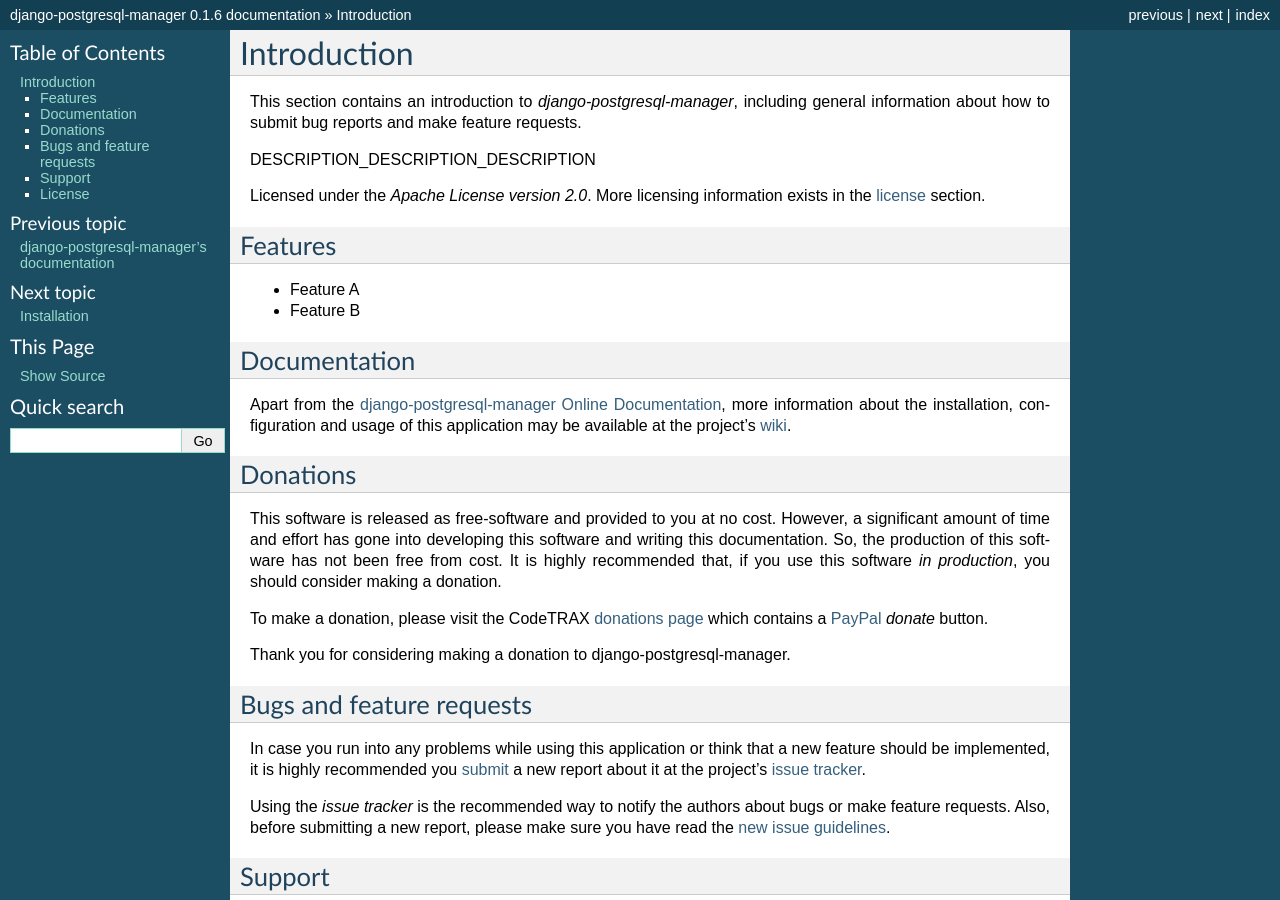
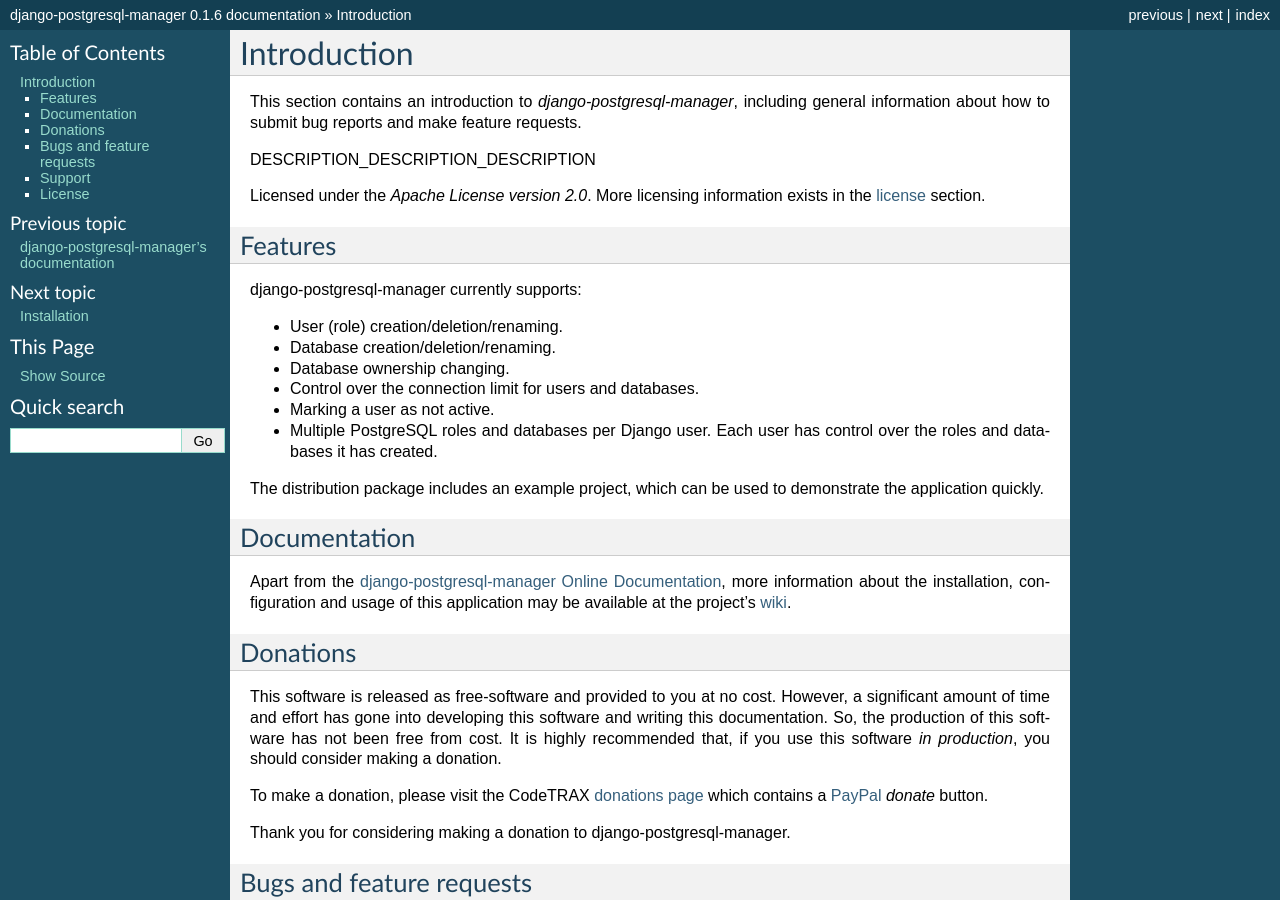
Before and after one commit to pombredanne/django-postgresql-manager, a Sphinx documentation site: the page built from docs/introduction.rst, in a window 1280 px wide and 900 px high. Built offline with Sphinx 7.4.7, drawn with Linux system fonts in a browser that asks for light colours.

Commit message:
Added list of features

```diff
--- a/docs/introduction.rst
+++ b/docs/introduction.rst
@@ -15,8 +15,18 @@ exists in the license_ section.
 Features
 ========
 
-- Feature A
-- Feature B
+django-postgresql-manager currently supports:
+
+- User (role) creation/deletion/renaming.
+- Database creation/deletion/renaming.
+- Database ownership changing.
+- Control over the connection limit for users and databases.
+- Marking a user as not active.
+- Multiple PostgreSQL roles and databases per Django user. Each user has
+  control over the roles and databases it has created.
+
+The distribution package includes an example project, which can be used to
+demonstrate the application quickly.
 
 
 Documentation
```
